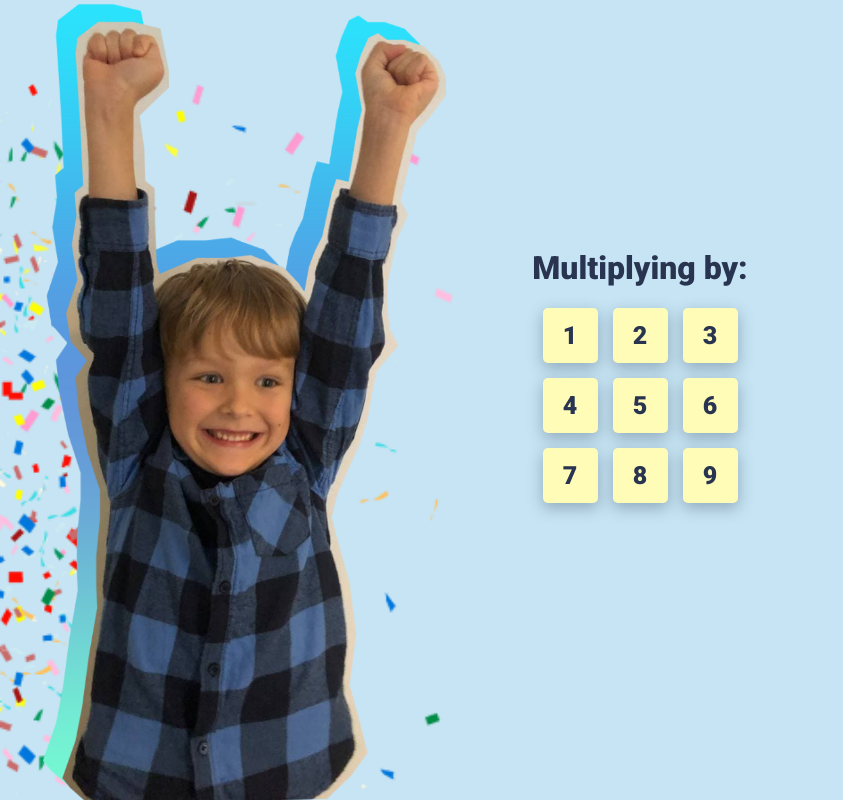
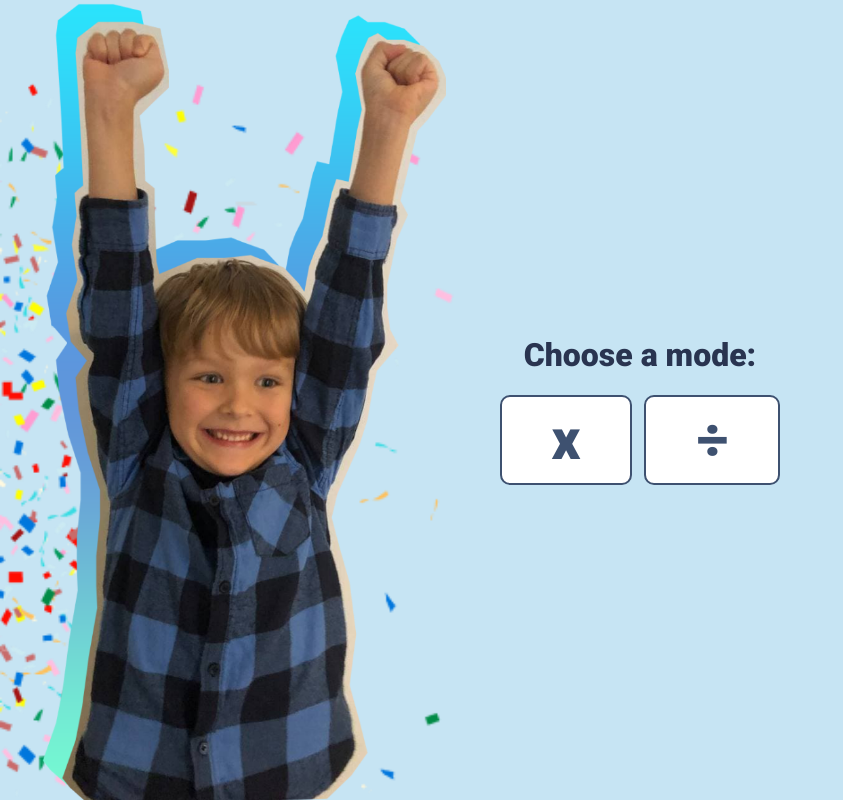
Before and after one commit to Avdotiq/Multiplication-Game, a React (Create React App) app: page / in a window 1280 px wide. Shown: the whole page, without its empty margins (0-843 px from the left). Built offline with nearby package versions, Linux system fonts and the light colour scheme; a web font is replaced by a local one.

Commit message:
add division mode

```diff
--- a/src/Pages/Game.jsx
+++ b/src/Pages/Game.jsx
@@ -28,7 +28,7 @@ function Game() {
     let isProblemSolve = compareEqual(data.problem.equal, currentResult);
     setIsProblemSolving(isProblemSolve);
     if (isProblemSolve) {
-      updateProblem(dispatch, data.problem.multiplication);
+      updateProblem(dispatch, data.problem.value, data.problem.type);
       updateCurrentTask(dispatch);
       setCurrentTask(data.currentTask);
     }
@@ -90,6 +90,7 @@ const StyledGame = styled.div`
   gap: 20px;
   padding: 20px;
   margin: auto;
+
   &::after {
     position: absolute;
     bottom: 0;
--- a/src/Pages/Main.jsx
+++ b/src/Pages/Main.jsx
@@ -1,5 +1,5 @@
 // library
-import React from 'react';
+import React, { useState } from 'react';
 import styled from 'styled-components';
 import { useDispatch } from 'react-redux';
 import { useNavigate } from 'react-router-dom';
@@ -17,17 +17,39 @@ import BALMAIN_MP3 from '../sounds/bal_mainmenu.mp3';
 function Main() {
   const navigate = useNavigate();
   const dispatch = useDispatch();
+  const [selectedMode, setSelectedMode] = useState(null);
 
-  const startGame = (item) => {
-    updateProblem(dispatch, item);
+  const handleStart = (value) => {
+    updateProblem(dispatch, value, selectedMode);
     navigate('/game');
   };
+
   return (
     <MainContainer>
       <StyledGameScreen>
         <StyledBoard>
-          <StyledTitle>Multiplying by:</StyledTitle>
-          <CalcButton startGame={startGame} />
+          <StyledTitle>Choose a mode:</StyledTitle>
+          <ModeButtons>
+            <ModeButton
+              selected={selectedMode === 'multiplication'}
+              onClick={() => setSelectedMode('multiplication')}
+            >
+              x
+            </ModeButton>
+            <ModeButton
+              selected={selectedMode === 'division'}
+              onClick={() => setSelectedMode('division')}
+            >
+              ÷
+            </ModeButton>
+          </ModeButtons>
+
+          {selectedMode && (
+            <>
+              <SectionTitle>Choose the number</SectionTitle>
+              <CalcButton startGame={handleStart} />
+            </>
+          )}
         </StyledBoard>
         <audio autoPlay>
           <source src={MAIN_MP3} type='audio/mpeg' />
@@ -82,3 +104,35 @@ const StyledTitle = styled.h1`
   text-align: center;
   color: #293450;
 `;
+
+const SectionTitle = styled.h2`
+  font-family: 'Roboto', sans-serif;
+  text-align: center;
+  color: #3e5170;
+  font-size: 20px;
+  margin-top: 20px;
+`;
+
+const ModeButtons = styled.div`
+  display: flex;
+  justify-content: center;
+  gap: 12px;
+  margin-top: 20px;
+`;
+
+const ModeButton = styled.button`
+  font-family: 'Roboto', sans-serif;
+  font-size: 56px;
+  padding: 10px 50px;
+  border: 2px solid #3e5170;
+  background-color: ${({ selected }) => (selected ? '#3e5170' : 'white')};
+  color: ${({ selected }) => (selected ? 'white' : '#3e5170')};
+  border-radius: 10px;
+  cursor: pointer;
+  transition: all 0.2s ease;
+
+  &:hover {
+    background-color: #3e5170;
+    color: white;
+  }
+`;
--- a/src/helpers/calculation.js
+++ b/src/helpers/calculation.js
@@ -1,32 +1,38 @@
-export const compareEqual = (equal, result) => {
-    if (equal === result) {
-        return true;
-    } else {
-        return false;
-    }
+let lastProblem = null;
+
+export const createProblem = (value, type = "multiplication") => {
+    let a, b, equation, result;
+
+    do {
+        a = Math.floor(Math.random() * 9) + 1;
+        b = value;
+
+        if (type === "multiplication") {
+            equation = `${a} × ${b}`;
+            result = a * b;
+        } else if (type === "division") {
+            result = a * b;
+            const useA = Math.random() < 0.5;
+            const divisor = useA ? a : b;
+            const answer = useA ? b : a;
+            equation = `${result} ÷ ${divisor}`;
+            result = answer;
+        }
+    } while (lastProblem && lastProblem.equation === equation);
+
+    const problem = {
+        type,
+        equation,
+        equal: result,
+        value,
+    };
+
+    lastProblem = problem;
+
+    return problem;
 };
 
-let lastProblem = null;
 
-export const createProblem = (multiplication) => {
-    let randomNumber;
-
-    do {
-        randomNumber = Math.floor(Math.random() * 9) + 1;
-    } while (
-        lastProblem &&
-        lastProblem.multiplication === multiplication &&
-        lastProblem.number === randomNumber
-    );
-
-    const newProblem = {
-        multiplication,
-        number: randomNumber,
-        equation: `${randomNumber} × ${multiplication}`,
-        equal: randomNumber * multiplication,
-    };
-
-    lastProblem = newProblem;
-
-    return newProblem;
+export const compareEqual = (correctAnswer, userAnswer) => {
+    return Number(correctAnswer) === Number(userAnswer);
 };
--- a/src/store/action/calc.js
+++ b/src/store/action/calc.js
@@ -1,10 +1,11 @@
-export const updateProblem = (dispatch, multiplication, equation, equal) => {
+import { createProblem } from '../../helpers/calculation';
+
+export const updateProblem = (dispatch, value, type = "multiplication") => {
     dispatch({
         type: "UPDATE_PROBLEM",
         data: {
-            multiplication,
-            equation,
-            equal,
+            value,
+            type,
         },
     });
 };
--- a/src/store/reducers/calc.js
+++ b/src/store/reducers/calc.js
@@ -11,7 +11,7 @@ export const calcReducer = (state = initialState, action) => {
         case "UPDATE_PROBLEM":
             return {
                 ...state,
-                problem: createProblem(action.data.multiplication),
+                problem: createProblem(action.data.value, action.data.type),
             };
         case "UPDATE_CURRENT_TASK":
             return {
```
